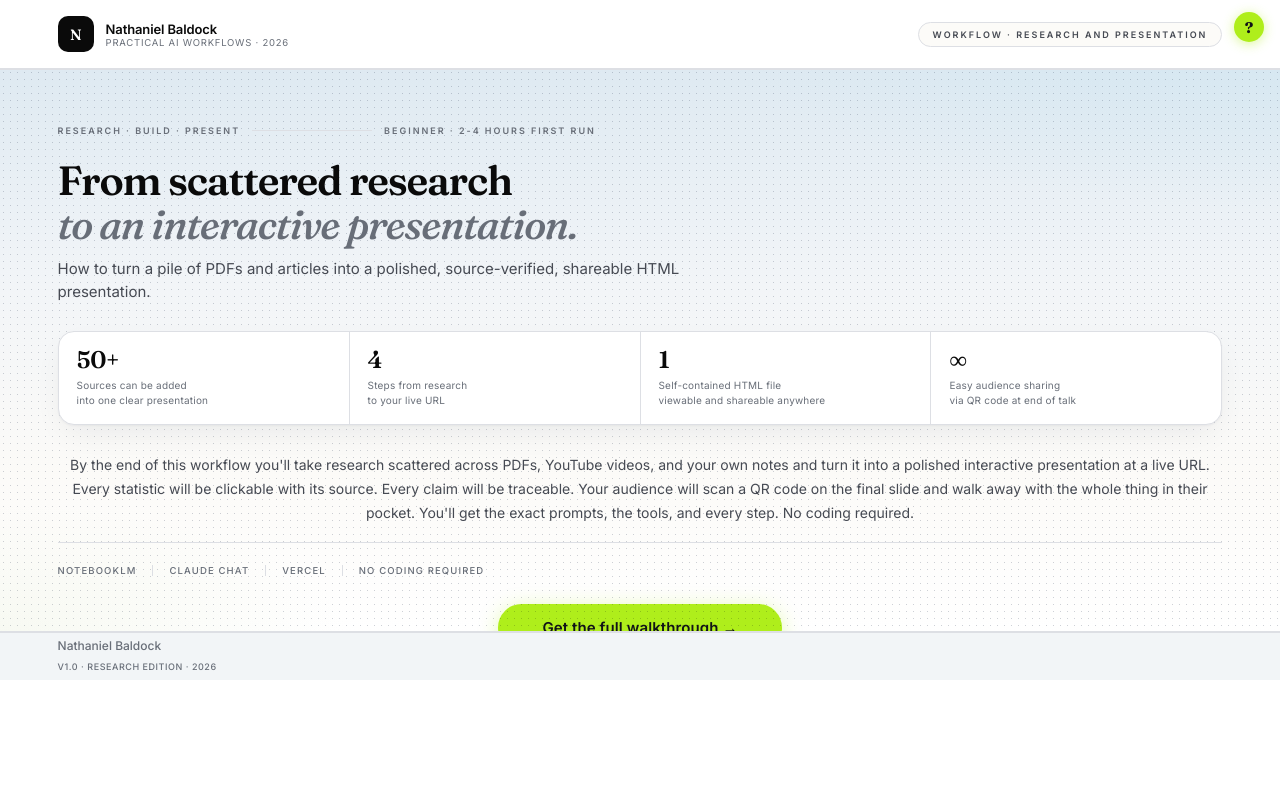
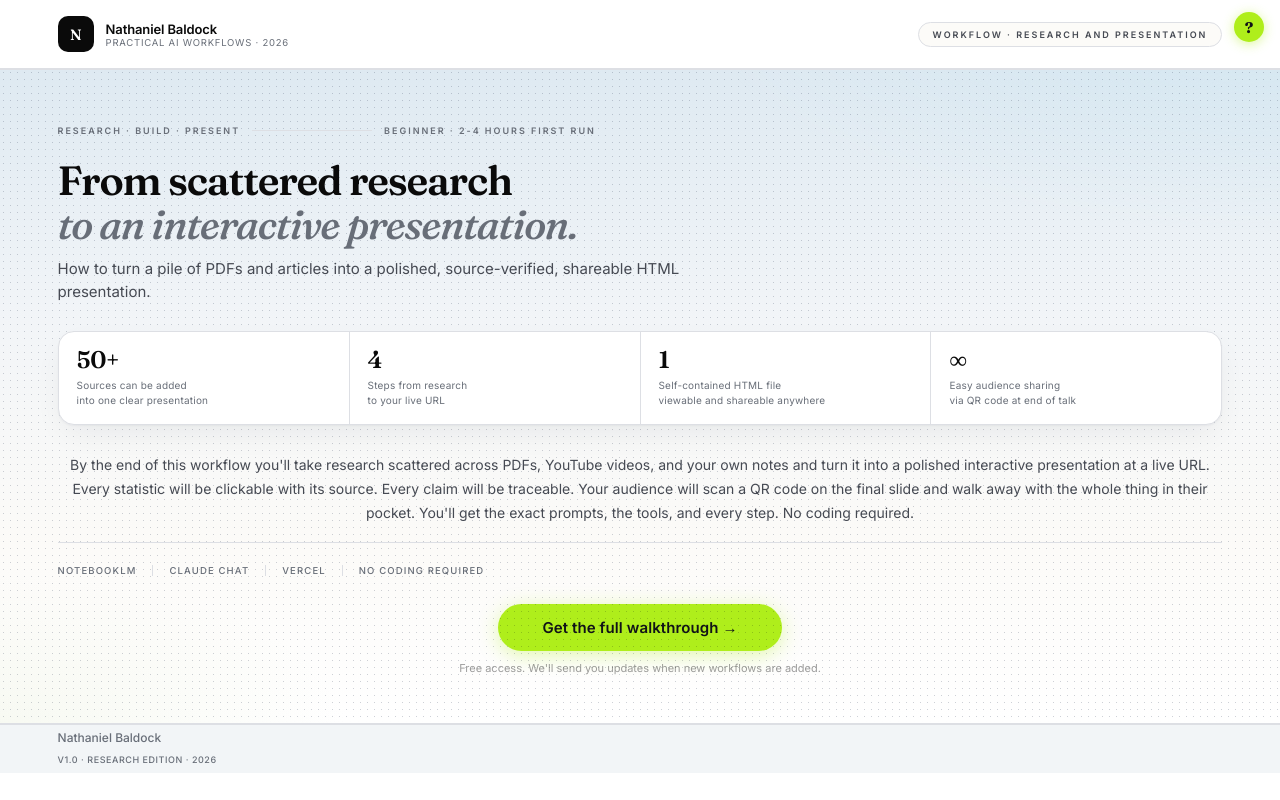
Before and after one commit to kiwibuddy/worksheets, a website: page Research_to_Presentation/index.html in a window 1280 px wide. Drawn offline with Linux system fonts and the light colour scheme.

Commit message:
Remove guided padding-bottom and max-height when gated to fix blank space
Made-with: Cursor

```diff
--- a/Research_to_Presentation/index.html
+++ b/Research_to_Presentation/index.html
@@ -2357,6 +2357,8 @@ body.guided .body > .guide-chapter.is-active > .sec-lbl:first-child{
 /* ── Gate — hide body content until unlocked ── */
 body.gated .body{ display:none; }
 body.gated .guide-dock{ display:none; }
+body.gated.guided{ padding-bottom:0; }
+body.gated .page{ max-height:none; overflow:visible; }
 
 /* ── Gate email modal ── */
 .gate-overlay{
```
